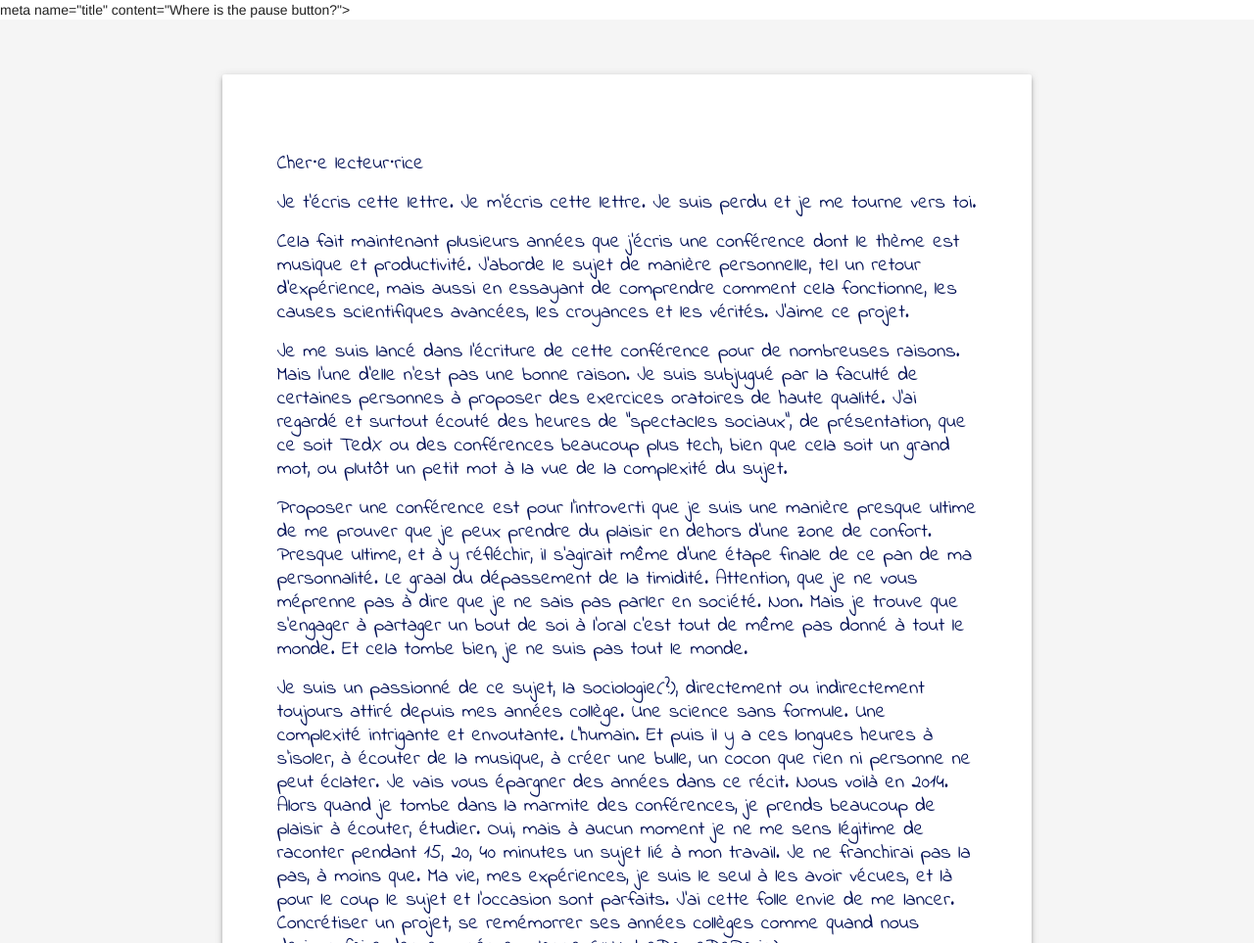
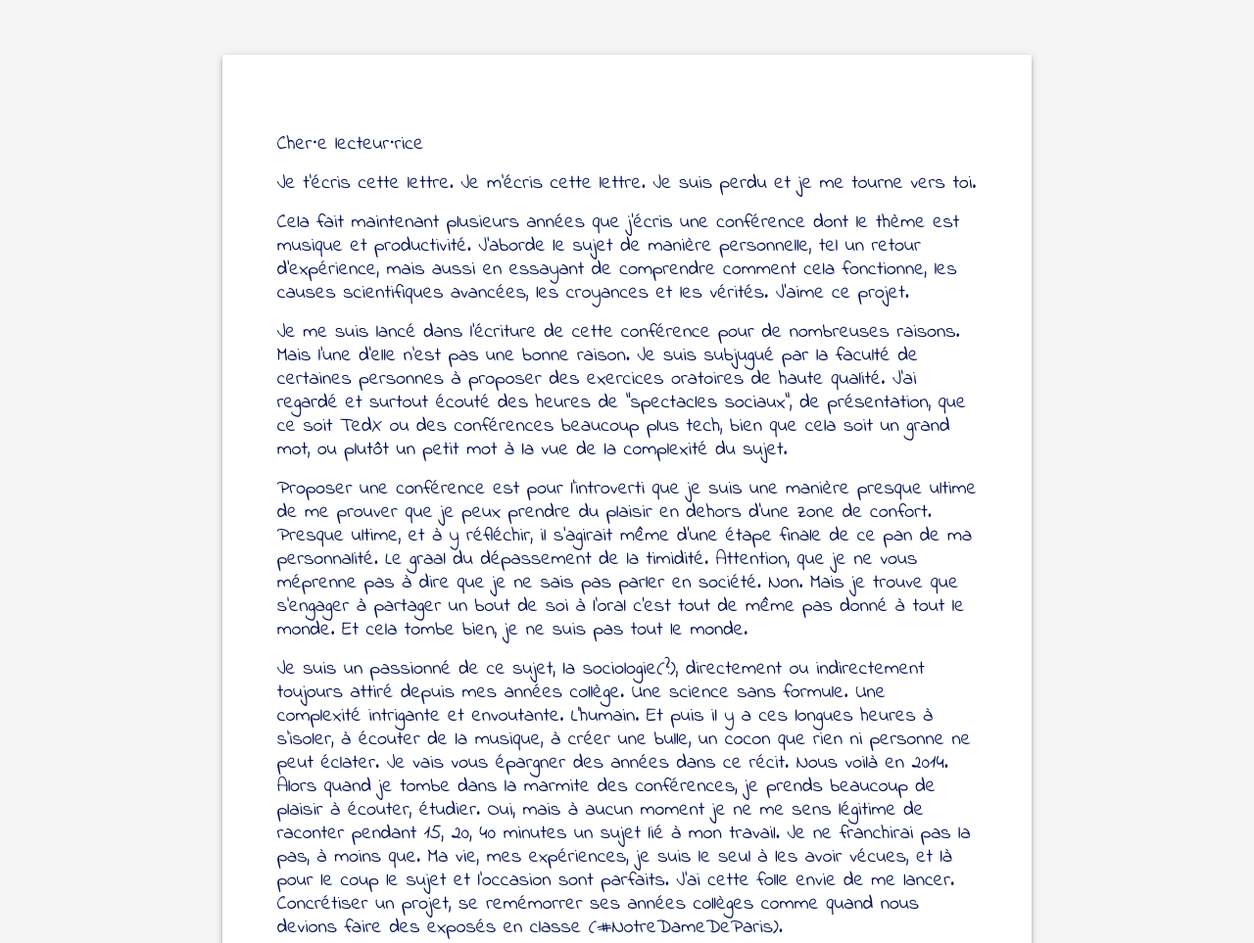
Before and after one commit to iGitScor/ink, a plain HTML site: page where-is-the-pause-button/index.html in a window 1280 px wide. Shown: the top 963 px of the page at 98% size. Drawn offline with nearby package versions, Linux system fonts and the light colour scheme.

Commit message:
Automatic deployment update

```diff
--- a/where-is-the-pause-button/index.html
+++ b/where-is-the-pause-button/index.html
@@ -22,7 +22,7 @@
   <meta http-equiv="X-UA-Compatible" content="IE=edge">
   <meta name="viewport" content="width=device-width, initial-scale=1.0, minimum-scale=1.0">
   <title>Open letter: where is the pause button</title>
-  meta name="title" content="Where is the pause button?">
+  <meta name="title" content="Where is the pause button?">
   <meta name="description" content="N'oublie pas d'appuyer sur ce bouton pause. Il n'est jamais trop tard, enfin j'espère. Prends soin de toi, prenez soin de vous">
 
   <!-- Open Graph / Facebook -->
```
